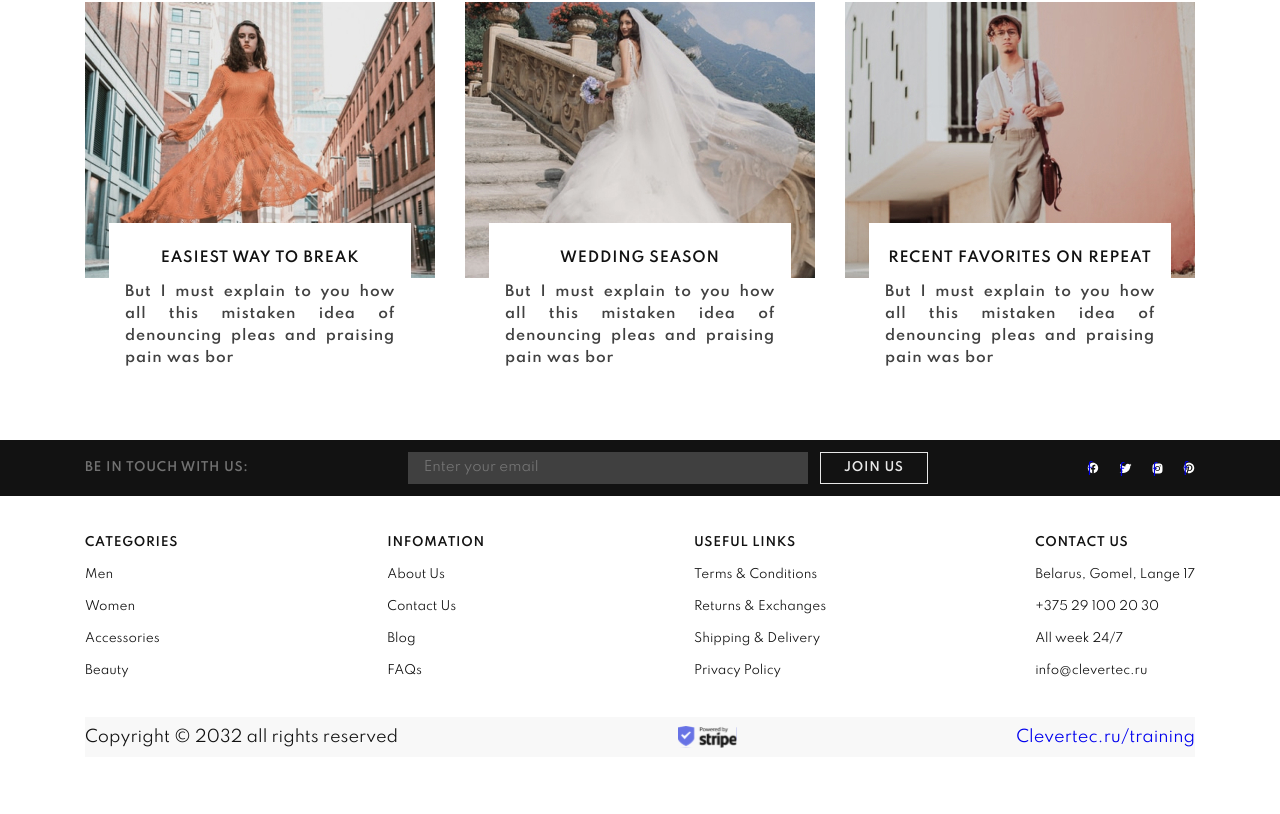
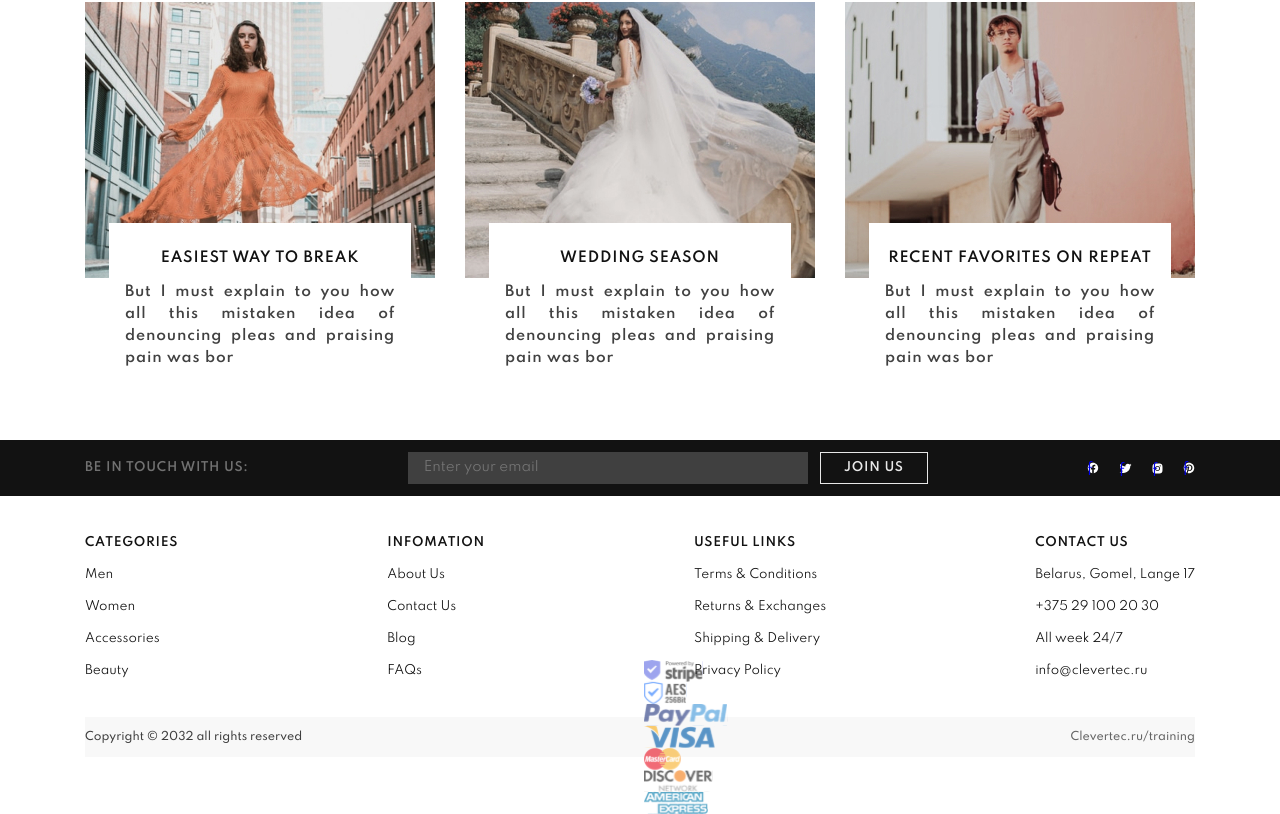
Before and after one commit to m-mcsim7/training-shop, a React (Create React App) app: page / in a window 1280 px wide. Shown: the part 4018-4832 px from the top of the page. Before the commit the page ends 4775 px from the top, so only its background shows below. Built offline with nearby package versions, Linux system fonts and the light colour scheme.

Commit message:
add footer

```diff
--- a/src/components/Footer/Footer.css
+++ b/src/components/Footer/Footer.css
@@ -99,7 +99,7 @@
   margin: 0 auto;
   background-color: #f8f8f8;
 }
-.footer__pay li {
+.footer__pay div {
   font-size: 11px;
   font-weight: 500;
   line-height: 22px;
@@ -107,13 +107,13 @@
   color: #121212;
   opacity: 0.8;
 }
-.footer__pay li img{
+.footer__pay div img{
    padding-right: 12px;
 }
-.footer__pay li img:llast-child{
+.footer__pay div img:last-child{
    padding-right: 0;
 }
-.footer__pay li a {
+.footer__pay div a {
   color: #121212;
   opacity: 0.8;
 }
--- a/src/components/Footer/Footer.jsx
+++ b/src/components/Footer/Footer.jsx
@@ -1,11 +1,11 @@
 import React from 'react';
 import pay1 from "../../img/icons/pay/pay1.svg";
-//import pay2 from "../../img/icons/pay/pay2.svg";
-//import pay3 from "../../img/icons/pay/pay3.svg";
-//import pay4 from "../../img/icons/pay/pay4.svg";
-//import pay5 from "../../img/icons/pay/pay5.svg";
-//import pay6 from "../../img/icons/pay/pay6.svg";
-//import pay7 from "../../img/icons/pay/pay7.svg";
+import pay2 from "../../img/icons/pay/pay2.svg";
+import pay3 from "../../img/icons/pay/pay3.svg";
+import pay4 from "../../img/icons/pay/pay4.svg";
+import pay5 from "../../img/icons/pay/pay5.svg";
+import pay6 from "../../img/icons/pay/pay6.svg";
+import pay7 from "../../img/icons/pay/pay7.svg";
 
 import "./Footer.css";
 
@@ -66,6 +66,12 @@ function Footer() {
               <div>Copyright © 2032 all rights reserved</div>
               <div>
                  <div><img src={pay1} alt="pay" /></div>
+                 <div><img src={pay2} alt="pay" /></div>
+                 <div><img src={pay3} alt="pay" /></div>
+                 <div><img src={pay4} alt="pay" /></div>
+                 <div><img src={pay5} alt="pay" /></div>
+                 <div><img src={pay6} alt="pay" /></div>
+                 <div><img src={pay7} alt="pay" /></div>
 
               </div>
               <div><a href="https://clevertec.ru/">Clevertec.ru/training</a></div>
```
